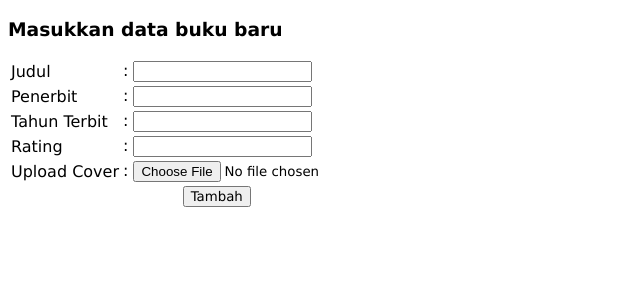
After one commit to fanyganesta/oophp_elibrary, a PHP site: template App/View/Library/tambah.php in a window 1280 px wide. The commit adds this page. Shown: the top 300 px of the page, without its empty margins (0-640 px from the left). Run offline with PHP 8.4, Linux system fonts and the light colour scheme; the template is opened without the code that fills it, so the values that code supplies are empty.

Commit message:
fitur hapus data sudah ditambahkan, fitur tambah data baru sudah ditambahkan

```diff
--- a/App/View/Library/index.php
+++ b/App/View/Library/index.php
@@ -14,6 +14,8 @@
     <a href="<?=href('/user-list')?>">List Akun</a> |
     <a href="<?=href('/logout')?>">Keluar</a>
     </p>
+    <br>
+    <br>
 
     <form action="<?=href('/library')?>" method="GET">
         <label for="cari">Cari Buku: </label>
@@ -50,7 +52,7 @@
                 <td class="ct">
                     <p class="inline">
                         <a href="<?= href("/library-edit?ID={$row['ID']}")?>">Edit</a> |
-                        <a href="<?= href("/delete-book?ID={$row['ID']}")?>">Hapus</a>
+                        <a href="<?= href("/delete-book?ID={$row['ID']}")?>" onclick="return confirm('Yakin ingin menghapus data?')">Hapus</a>
                     </p>
                 </td>
             </tr>
--- /dev/null
+++ b/App/View/Library/tambah.php
@@ -0,0 +1,42 @@
+<!DOCTYPE html>
+<html lang="en">
+<head>
+    <meta charset="UTF-8">
+    <meta name="viewport" content="width=device-width, initial-scale=1.0">
+    <title>Tambah buku</title>
+    <link rel="stylesheet" href="App/Components/css-index.css">
+</head>
+<body>
+    <?php include 'App/Components/feedback.php'?>
+    <h3>Masukkan data buku baru</h3>
+    <form method="POST" action="<?= href('/library-tambah')?>" enctype="multipart/form-data">
+        <table>
+            <tr>
+                <td><label for="judul">Judul</label></td>
+                <td>: <input type="text" name="judul" id="judul" required></td>
+            </tr>
+            <tr>
+                <td><label for="penerbit">Penerbit</label></td>
+                <td>: <input type="text" name="penerbit" id="penerbit" required></td>
+            </tr>
+            <tr>
+                <td><label for="tahunTerbit">Tahun Terbit</label></td>
+                <td>: <input type="text" name="tahunTerbit" id="tahunTerbit" required></td>
+            </tr>
+            <tr>
+                <td><label for="rating">Rating</label></td>
+                <td>: <input type="text" name="rating" id="rating" required></td>
+            </tr>
+            <tr>
+                <td><label for="cover">Upload Cover</label></td>
+                <td>: <input type="file" name="cover" id="cover" required></td>
+            </tr>
+            <tr>
+                <td colspan="2" class="ct">
+                    <button type="submit">Tambah</button>
+                </td>
+            </tr>
+        </table>
+    </form>
+</body>
+</html>
--- a/routes.php
+++ b/routes.php
@@ -20,6 +20,9 @@
     $route->get('/library', [new BooksController, 'index']);
     $route->get('/library-edit', [new BooksController, 'getEdit']);
     $route->post('/library-edit', [new BooksController, 'edit']);
+    $route->get('/delete-book', [new BooksController, 'delete']);
+    $route->get('/library-tambah', [new BooksController, 'getTambah']);
+    $route->post('/library-tambah', [new BooksController, 'tambah']);
 
 
 
```
Also changed, not shown: App/Controllers/BooksController.php (+32 -0 lines), 1 other file.
